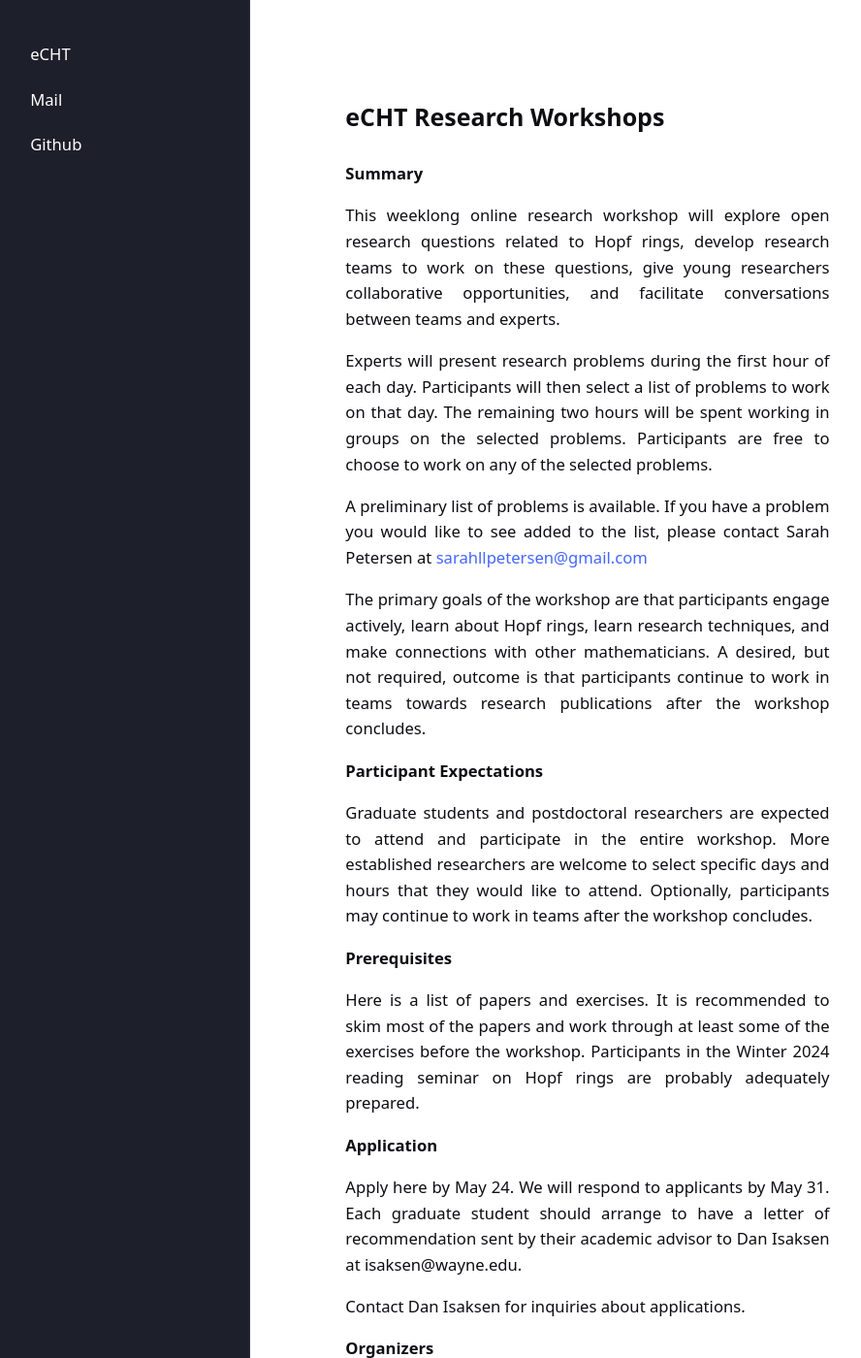
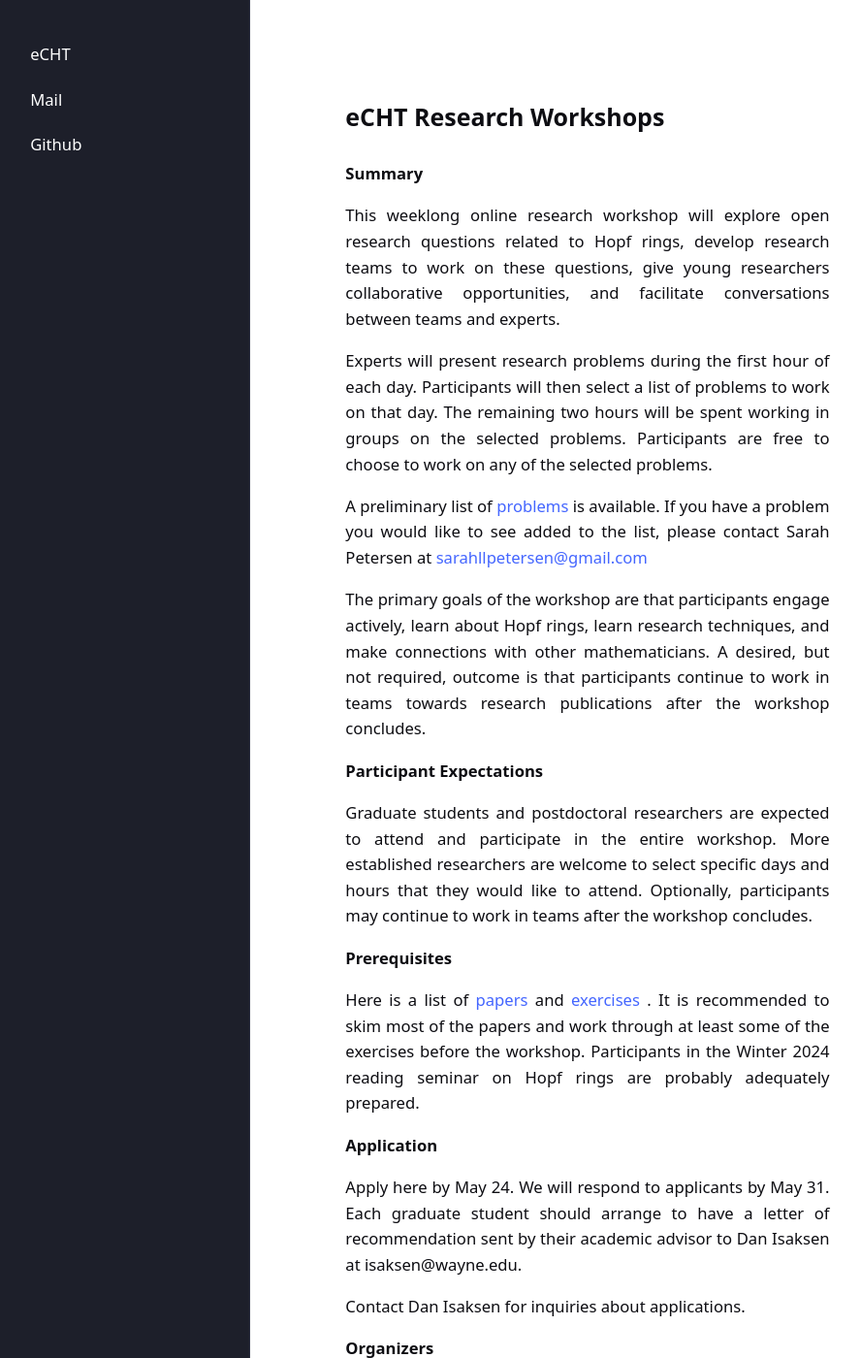
Before and after one commit to eCHTorc/eCHTorc.github.io, a Jekyll site: the page built from echt-research-workshops.html, in a window 1280 px wide and 1400 px high. Shown: the whole window at 97% size, without its empty margins (43-931 px from the left). Built offline with Jekyll 4.4.1, drawn with Linux system fonts in a browser that asks for light colours; part of the change alters nothing that is shown.

```diff
--- a/echt-research-workshops.html
+++ b/echt-research-workshops.html
@@ -23,7 +23,7 @@ Experts will present research problems during the first hour of each day. Partic
 </p>
 
 <p>
-A preliminary list of problems is available. If you have a problem you would like to see added to the list, please contact Sarah Petersen at <a href="mailto:sarahllpetersen@gmail.com">sarahllpetersen@gmail.com</a>
+A preliminary list of <a href="/files/open-problems-hopf-rings.pdf"> problems </a> is available. If you have a problem you would like to see added to the list, please contact Sarah Petersen at <a href="mailto:sarahllpetersen@gmail.com">sarahllpetersen@gmail.com</a>
 </p>
 
 <p>
@@ -43,7 +43,7 @@ Graduate students and postdoctoral researchers are expected to attend and partic
 </p>
 
 <p>
-Here is a list of papers and exercises. It is recommended to skim most of the papers and work through at least some of the exercises before the workshop. Participants in the Winter 2024 reading seminar on Hopf rings are probably adequately prepared.
+Here is a list of <a href="/files/suggested-reading-hopf-rings.pdf"> papers </a> and <a href="/files/suggested-exercise-hopf-rings.pdf"> exercises </a>. It is recommended to skim most of the papers and work through at least some of the exercises before the workshop. Participants in the Winter 2024 reading seminar on Hopf rings are probably adequately prepared.
 </p>
 
 <p>
```
